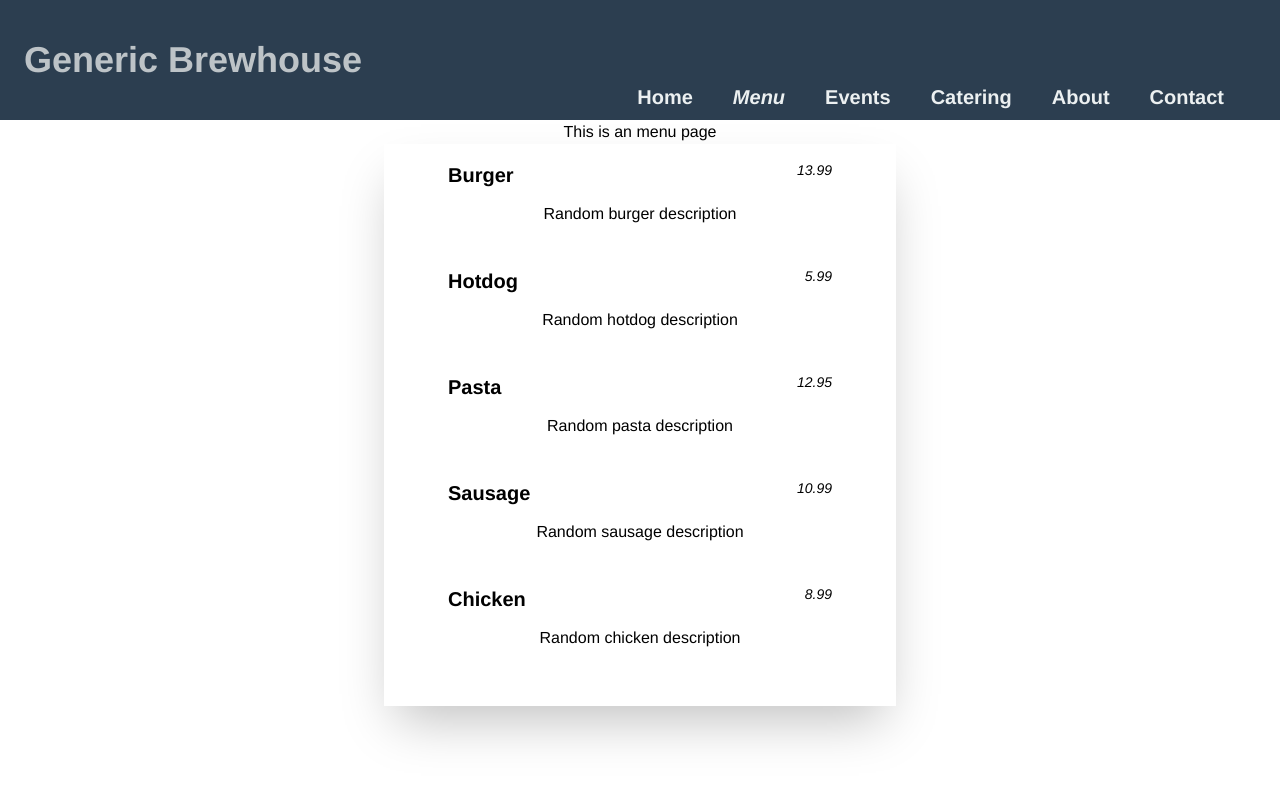
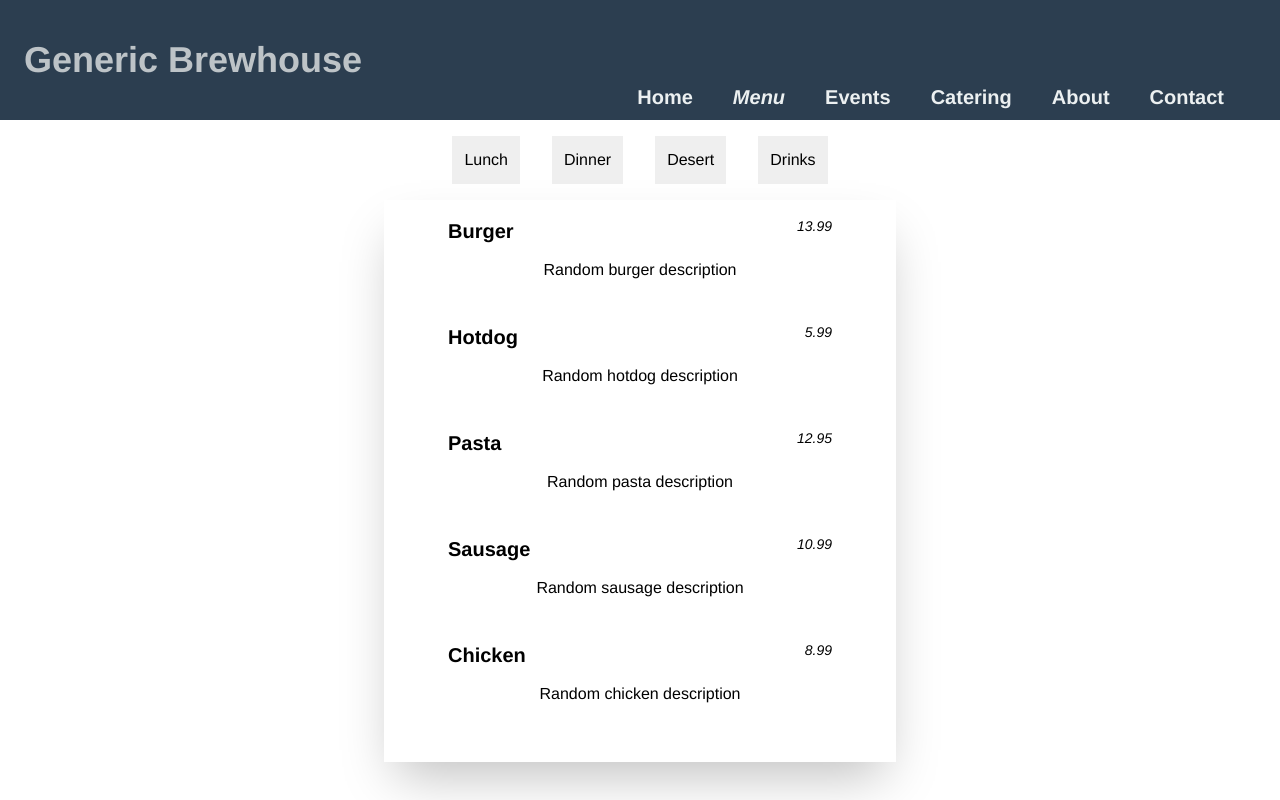
Before and after one commit to khemsoth/generic-restaurant, a Vue app: page /menu in a window 1280 px wide. Built offline with nearby package versions, Linux system fonts and the light colour scheme.

Commit message:
added MenuOption component

```diff
--- /dev/null
+++ b/src/components/MenuOption.vue
@@ -0,0 +1,44 @@
+<template>
+  <div>
+    <ul class="flex flex-row">
+      <li
+      v-for="option in options"
+      v-bind:key="option.id"
+      class="m-4"
+      >
+        <input type="button"
+        v-bind:value="option.name"
+        class="p-3"
+        >
+      </li>
+    </ul>
+  </div>
+</template>
+
+<script>
+export default {
+  name: 'Menu Option',
+  data() {
+    return {
+      options: [
+        {
+          name: 'Lunch'
+        },
+        {
+          name: 'Dinner'
+        },
+        {
+          name: 'Desert'
+        },
+        {
+          name: 'Drinks'
+        },
+      ]
+    }
+  }
+}
+</script>
+
+<style scoped>
+
+</style>
--- a/src/views/Menu.vue
+++ b/src/views/Menu.vue
@@ -1,17 +1,19 @@
 <template>
   <div class="menu flex flex-col items-center">
-    <h1>This is an menu page</h1>
+    <MenuOption />
     <MenuItem />
   </div>
 </template>
 
 <script>
 import MenuItem from '../components/MenuItem'
+import MenuOption from '../components/MenuOption'
 
 export default {
   name: 'Menu',
   components: {
-    MenuItem
+    MenuItem,
+    MenuOption
   },
   data() {
     return {
```
